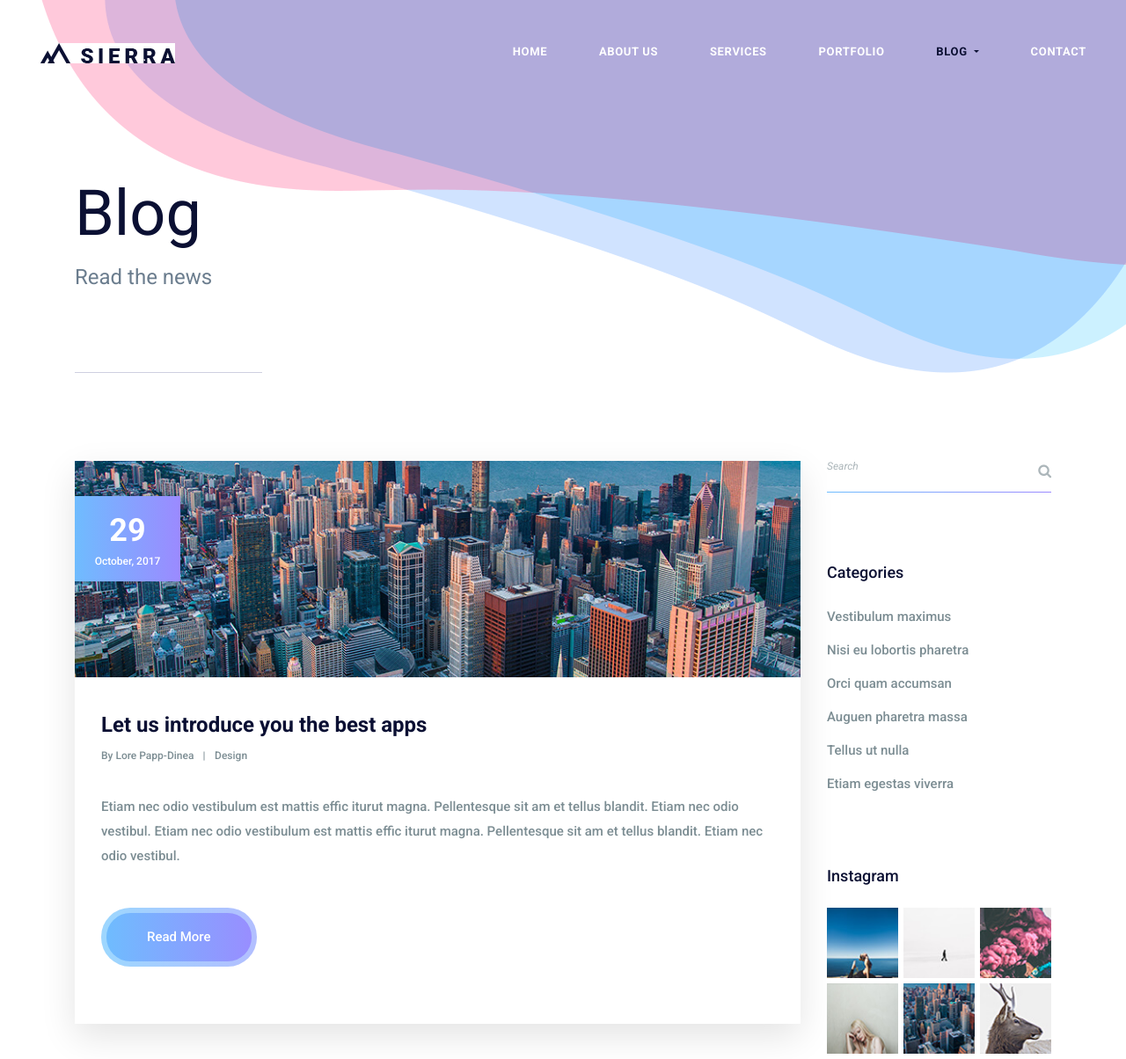
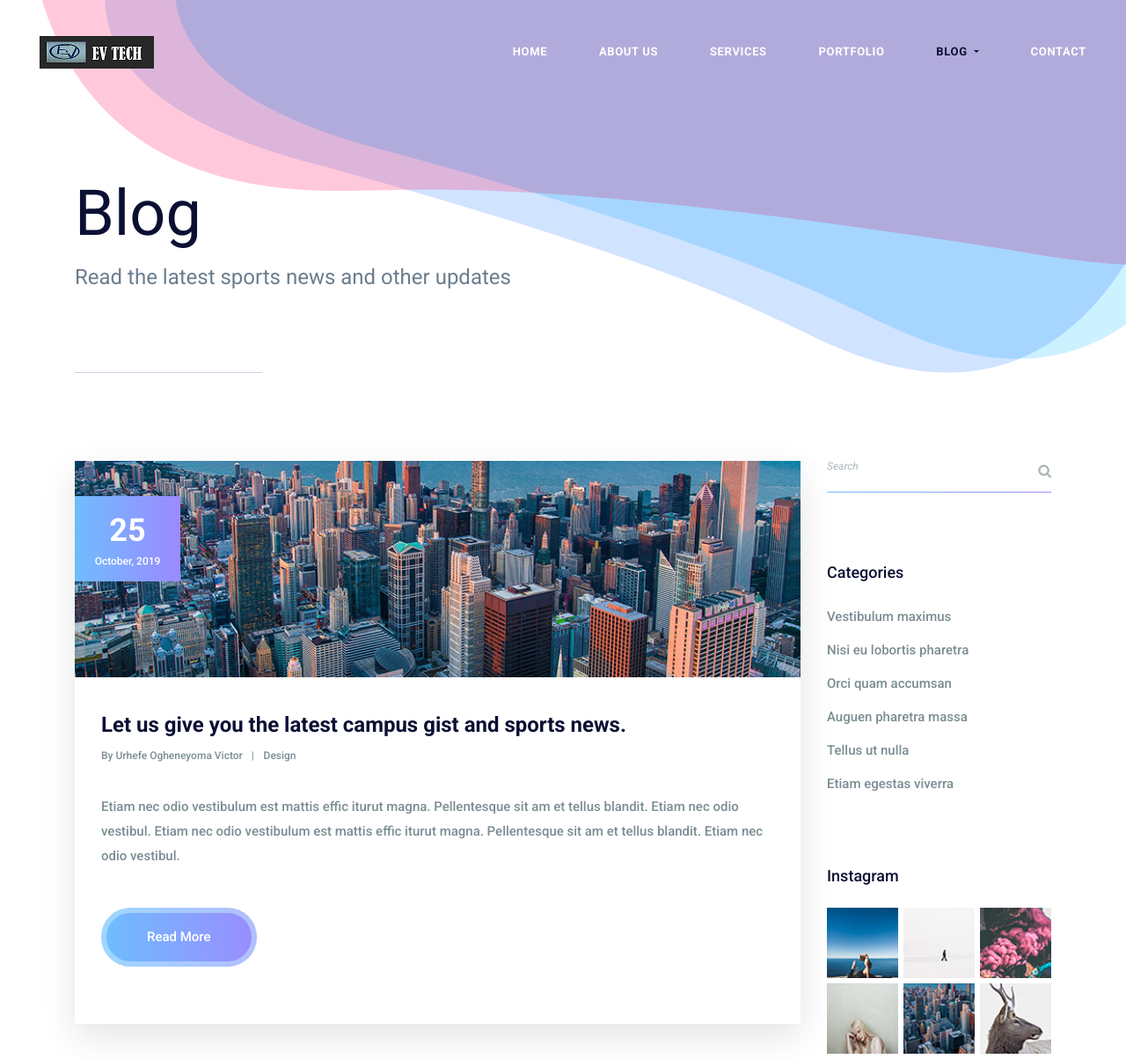
Before and after one commit to victoroyoma/enginedream, a plain HTML site: page blog.html in a window 1280 px wide. Shown: the top 1204 px of the page at 88% size. Drawn offline with Linux system fonts and the light colour scheme.

Commit message:
git commit

```diff
--- a/blog.html
+++ b/blog.html
@@ -7,7 +7,7 @@
 
         <link rel="icon" href="img/fav-icon.png" type="image/x-icon" />
         <!-- The above 3 meta tags *must* come first in the head; any other head content must come *after* these tags -->
-        <title>Sierra</title>
+        <title>EV TECH</title>
 
         <!-- Icon css link -->
         <link href="css/font-awesome.min.css" rel="stylesheet">
@@ -39,7 +39,7 @@
         <!--================Header Menu Area =================-->
         <header class="main_menu_area">
             <nav class="navbar navbar-expand-lg navbar-light bg-light">
-                <a class="navbar-brand" href="#"><img src="img/logo.png" alt=""></a>
+                <a class="navbar-brand" href="#"><img src="img/Eltov2.png" alt=""></a>
                 <button class="navbar-toggler" type="button" data-toggle="collapse" data-target="#navbarSupportedContent" aria-controls="navbarSupportedContent" aria-expanded="false" aria-label="Toggle navigation">
                     <span></span>
                     <span></span>
@@ -74,7 +74,7 @@
             <div class="container">
                 <div class="banner_inner_text">
                     <h2>Blog</h2>
-                    <p>Read the news</p>
+                    <p>Read the latest sports news and other updates</p>
                 </div>
             </div>
         </section>
@@ -90,14 +90,14 @@
                                 <div class="blog_img">
                                     <img class="img-fluid" src="img/blog/blog-1.jpg" alt="">
                                     <div class="blog_date">
-                                        <h4>29</h4>
-                                        <h5>October, 2017</h5>
+                                        <h4>25</h4>
+                                        <h5>October, 2019</h5>
                                     </div>
                                 </div>
                                 <div class="blog_text">
-                                    <a href="#"><h4>Let us introduce you the best apps</h4></a>
+                                    <a href="#"><h4>Let us give you the latest campus gist and sports news.</h4></a>
                                     <div class="blog_author">
-                                        <a href="#">By Lore Papp-Dinea</a>
+                                        <a href="#">By Urhefe Ogheneyoma Victor</a>
                                         <a href="#">Design</a>
                                     </div>
                                     <p>Etiam nec odio vestibulum est mattis effic iturut magna. Pellentesque sit am et tellus blandit. Etiam nec odio vestibul. Etiam nec odio vestibulum est mattis effic iturut magna. Pellentesque sit am et tellus blandit. Etiam nec odio vestibul. </p>
```
Also changed, not shown: seemore.html (+5 -5 lines).
